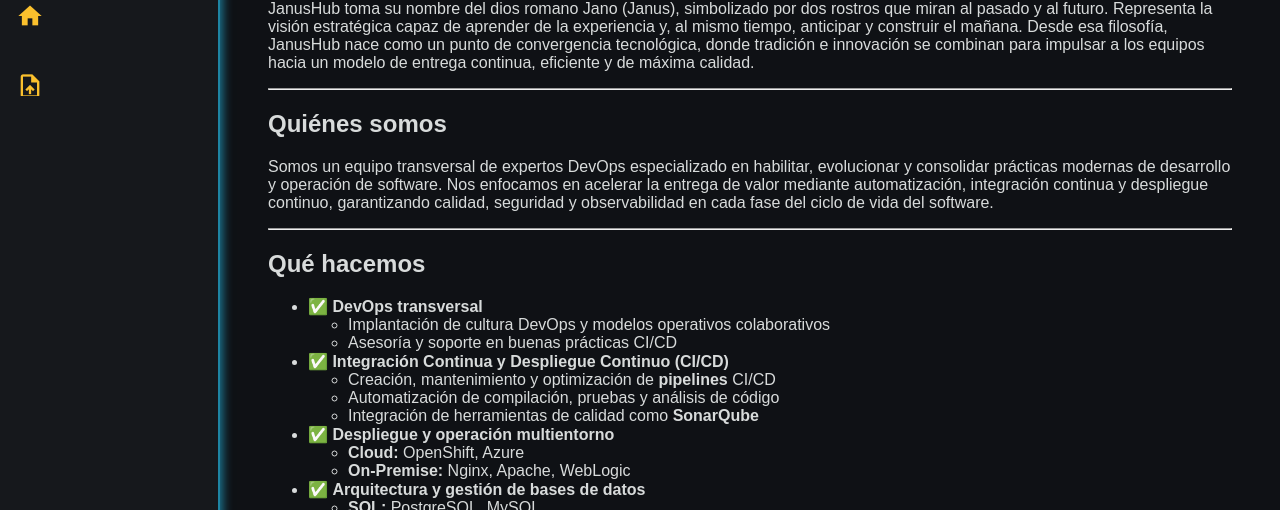
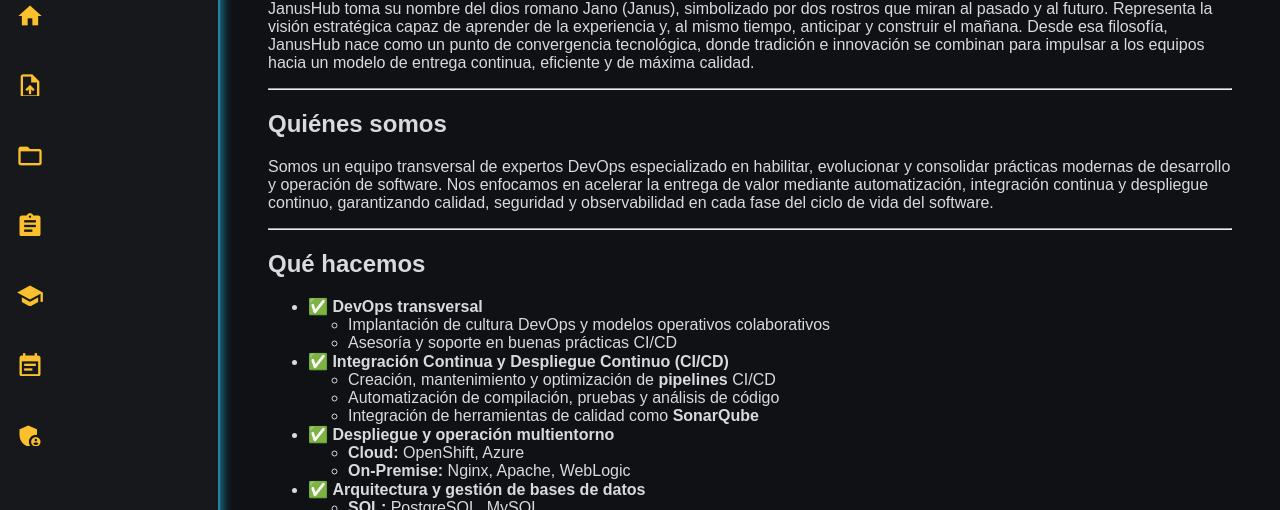
Before and after one commit to borjalamen/Janus-front-spa, an Angular app: page /home in a window 1280 px wide. Shown: the part 184-694 px from the top of the page. Built offline with nearby package versions, Linux system fonts and the light colour scheme.

Commit message:
Update app.component.html

```diff
--- a/src/app/app.component.html
+++ b/src/app/app.component.html
@@ -1,29 +1,69 @@
 <mat-sidenav-container>
+  <!-- Menú lateral -->
   <mat-sidenav mode="side" opened>
     <mat-toolbar color="primary" class="sidenav-toolbar">
-       <img src="https://i.imgur.com/7dRimV7.png" alt="JanusHub" class="janus" />
+      <img src="https://i.imgur.com/7dRimV7.png" alt="JanusHub" class="janus" />
     </mat-toolbar>
+
     <mat-nav-list>
+      <!-- Home -->
       <a mat-list-item routerLink="/home">
         <mat-icon>home</mat-icon>
         <span class="menu-text">Home</span>
       </a>
+
+      <!-- Documents -->
       <a mat-list-item routerLink="/documents">
         <mat-icon>upload_file</mat-icon>
         <span class="menu-text">Documents</span>
       </a>
+
+      <!-- Projects -->
+      <a mat-list-item routerLink="/projects">
+        <mat-icon>folder_open</mat-icon>
+        <span class="menu-text">Projects</span>
+      </a>
+
+      <!-- Procedimientos -->
+      <a mat-list-item routerLink="/procedimientos">
+        <mat-icon>assignment</mat-icon>
+        <span class="menu-text">Procedimientos</span>
+      </a>
+
+      <!-- Formación -->
+      <a mat-list-item routerLink="/formacion">
+        <mat-icon>school</mat-icon>
+        <span class="menu-text">Formación</span>
+      </a>
+
+      <!-- Planificación -->
+      <a mat-list-item routerLink="/planificacion">
+        <mat-icon>event_note</mat-icon>
+        <span class="menu-text">Planificación</span>
+      </a>
+
+      <!-- Administración -->
+      <a mat-list-item routerLink="/administracion">
+        <mat-icon>admin_panel_settings</mat-icon>
+        <span class="menu-text">Administración</span>
+      </a>
     </mat-nav-list>
   </mat-sidenav>
+
+  <!-- Contingut principal -->
   <mat-sidenav-content>
     <mat-toolbar color="primary" class="main-toolbar">
       <span class="app-title">JanusHub Portal</span>
     </mat-toolbar>
+
     <div class="login-user" (click)="openLoginDialog()">
       <mat-icon>person</mat-icon>
     </div>
+
     <div class="main-content">
       <router-outlet></router-outlet>
     </div>
+
     <footer class="footer">
       Copyright | v1.0.0
     </footer>
```
